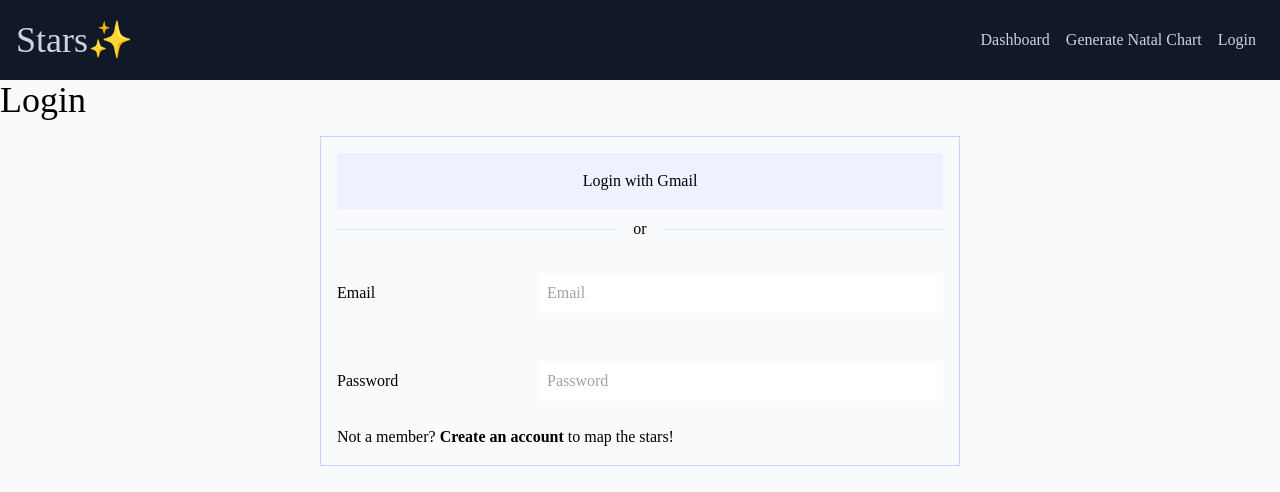
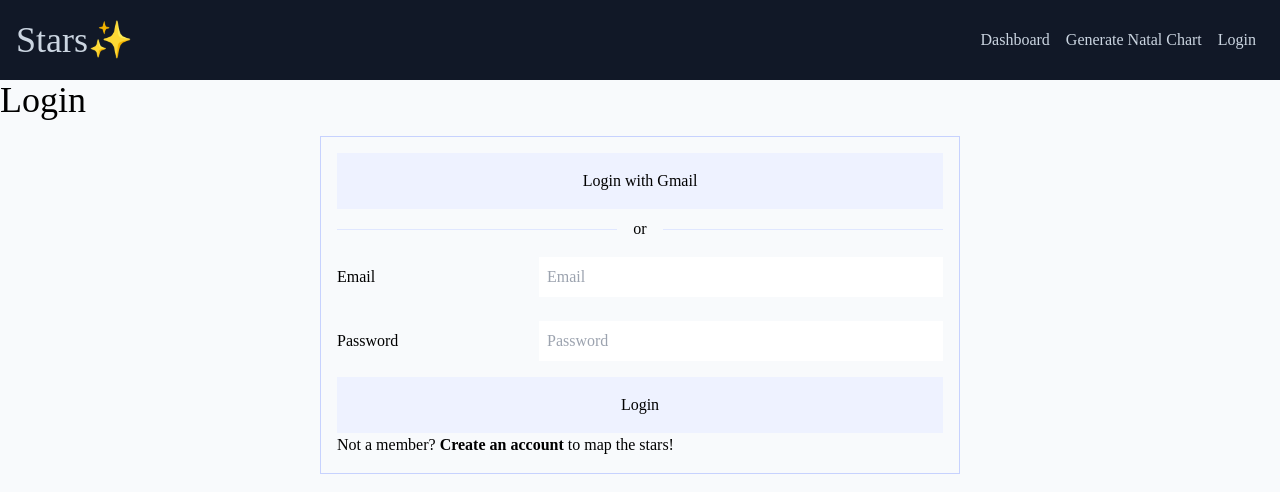
Before and after one commit to allanlalangan/stars, a React (Create React App) app: page /login in a window 1280 px wide. Shown: the top 492 px of the page. Built offline with nearby package versions, Linux system fonts and the light colour scheme; no server answers.

Commit message:
update input margin, add login button, update sidebar links

```diff
--- a/src/components/FormInput.jsx
+++ b/src/components/FormInput.jsx
@@ -11,7 +11,7 @@ const FormInput = (props) => {
     required,
   } = props;
   return (
-    <fieldset className='relative flex items-center py-4'>
+    <fieldset className='relative mb-2 flex items-center'>
       <label htmlFor={name} className='w-1/3'>
         {label}
       </label>
--- a/src/components/Login.jsx
+++ b/src/components/Login.jsx
@@ -1,12 +1,15 @@
+import { useSelector } from 'react-redux';
 import { Link } from 'react-router-dom';
 import { inputs } from '../util/inputs';
 import FormInput from './FormInput';
 
 const Login = () => {
   const loginInputs = inputs.slice(1, 3);
+  const { user } = useSelector((state) => state.auth);
 
   const handleSubmit = (e) => {
     e.preventDefault();
+    console.log(user);
   };
 
   return (
@@ -31,6 +34,12 @@ const Login = () => {
           label={label}
         />
       ))}
+      <button
+        type='submit'
+        className='bg-indigo-50 py-4 transition hover:bg-indigo-200'
+      >
+        Login
+      </button>
       <span>
         Not a member?{' '}
         <Link
--- a/src/components/Sidebar.jsx
+++ b/src/components/Sidebar.jsx
@@ -8,9 +8,7 @@ const Sidebar = () => {
         <button className='px-2'>Forecasts</button>
         <button className='px-2'>Calendar </button>
         <button className='px-2'>Manifest</button>
-        <button className='px-2'>Balance</button>
-        <button className='px-2'>Tarot</button>
-        <button className='px-2'>Charts</button>
+        <button className='px-2'>Readings</button>
         <button className='px-2'>Writings</button>
       </nav>
     </section>
```
